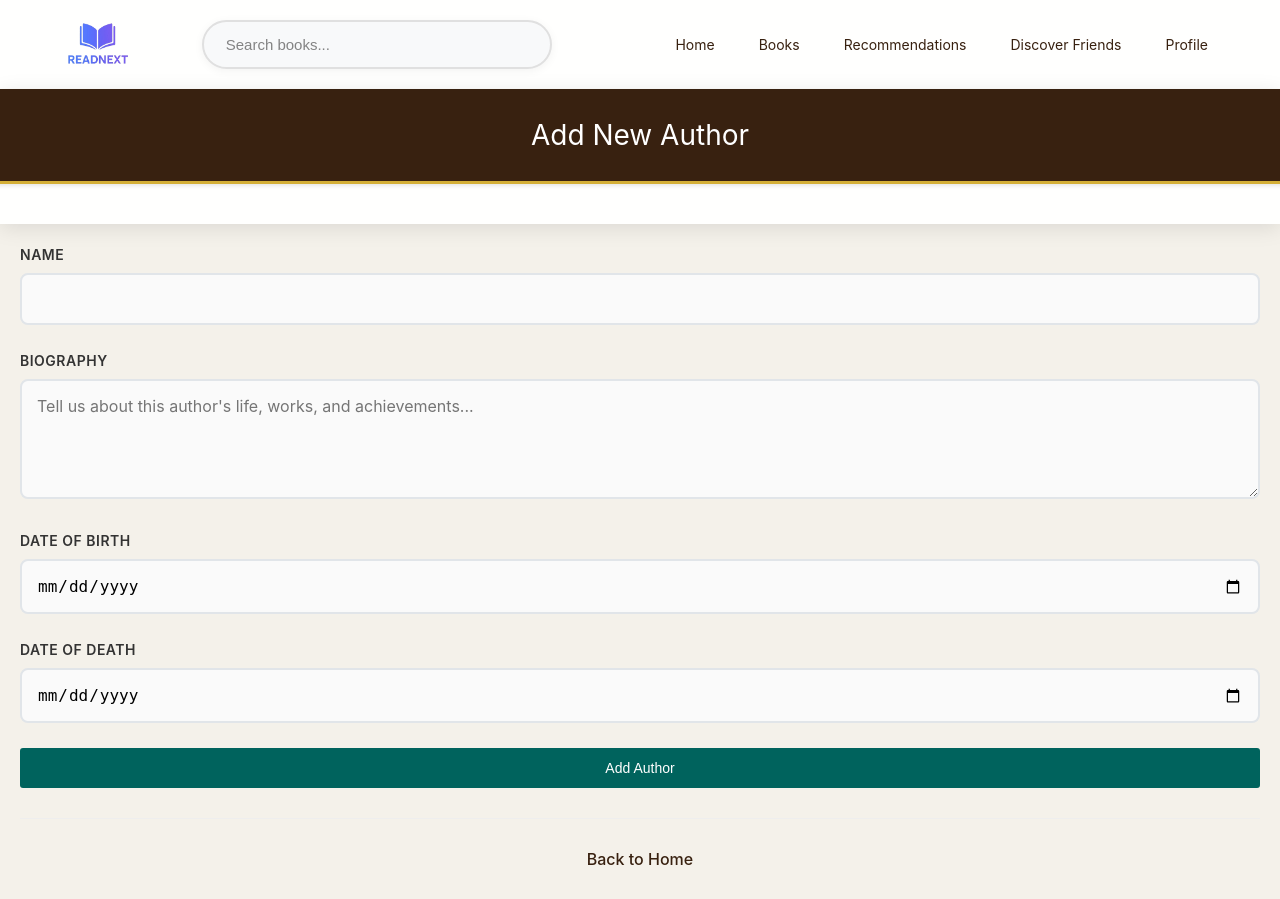
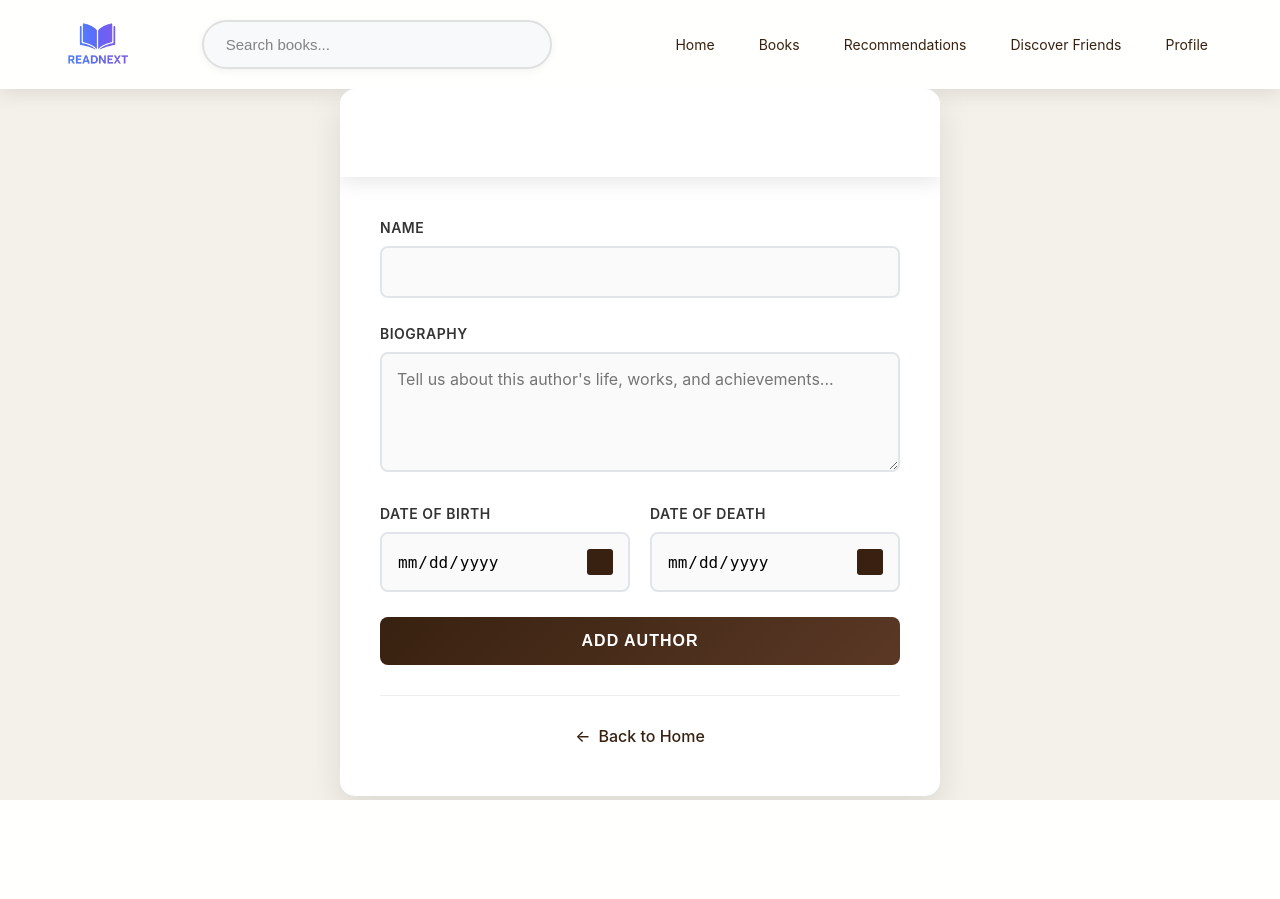
Before and after one commit to rmahale04/Book-Recommendation-System, a Flask app: template templates/add_author.html in a window 1280 px wide. After the commit the page ends 800 px from the top, so only its background shows below. Run offline with Flask 3, Linux system fonts and the light colour scheme; the template is opened without the code that fills it, so the values that code supplies are empty.

Commit message:
Enhance add_author.html with CSS styling
Updated the add_author.html template to include CSS styles for improved layout and design.

```diff
--- a/templates/add_author.html
+++ b/templates/add_author.html
@@ -3,7 +3,266 @@
 <head>
   <meta charset="UTF-8">
   <title>Add Author</title>
-  <link rel="stylesheet" href="{{ url_for('static', filename='css/form_styles.css') }}">
+  <style>
+    /* * {
+      margin: 0;
+      padding: 0;
+      box-sizing: border-box;
+    }
+
+    body {
+      font-family: 'Segoe UI', Tahoma, Geneva, Verdana, sans-serif;
+      background: linear-gradient(135deg, #f5f7fa 0%, #c3cfe2 100%);
+      min-height: 100vh;
+      padding: 20px;
+      line-height: 1.6;
+    } */
+
+    .container {
+      max-width: 600px;
+      margin: 0 auto;
+      background: white;
+      border-radius: 15px;
+      box-shadow: 0 15px 35px rgba(0, 0, 0, 0.1);
+      overflow: hidden;
+    }
+
+    .header {
+      background: linear-gradient(135deg, #382110 0%, #5a3825 100%);
+      color: white;
+      padding: 30px;
+      text-align: center;
+      position: relative;
+    }
+
+    .header::before {
+      content: '';
+      position: absolute;
+      top: 0;
+      left: 0;
+      right: 0;
+      bottom: 0;
+      opacity: 0.1;
+    }
+
+    .header h2 {
+      font-size: 2rem;
+      font-weight: 300;
+      position: relative;
+      z-index: 1;
+    }
+
+    .form-content {
+      padding: 40px;
+    }
+
+    .form-group {
+      margin-bottom: 25px;
+      position: relative;
+    }
+
+    label {
+      display: block;
+      margin-bottom: 8px;
+      font-weight: 600;
+      color: #333;
+      font-size: 14px;
+      text-transform: uppercase;
+      letter-spacing: 0.5px;
+    }
+
+    input, textarea {
+      width: 100%;
+      padding: 15px;
+      border: 2px solid #e1e5e9;
+      border-radius: 8px;
+      font-size: 16px;
+      transition: all 0.3s ease;
+      background: #fafafa;
+    }
+
+    input:focus, textarea:focus {
+      outline: none;
+      border-color: #382110;
+      background: white;
+      box-shadow: 0 0 0 3px rgba(56, 33, 16, 0.1);
+      transform: translateY(-2px);
+    }
+
+    input:hover, textarea:hover {
+      border-color: #5a3825;
+      background: white;
+    }
+
+    textarea {
+      min-height: 120px;
+      resize: vertical;
+      font-family: inherit;
+    }
+
+    .error {
+      color: #e74c3c;
+      font-size: 14px;
+      margin-top: 5px;
+      display: flex;
+      align-items: center;
+      animation: shake 0.5s ease-in-out;
+    }
+
+    .error::before {
+      content: '⚠';
+      margin-right: 5px;
+    }
+
+    @keyframes shake {
+      0%, 100% { transform: translateX(0); }
+      25% { transform: translateX(-5px); }
+      75% { transform: translateX(5px); }
+    }
+
+    .submit-btn {
+      width: 100%;
+      padding: 15px;
+      background: linear-gradient(135deg, #382110 0%, #5a3825 100%);
+      color: white;
+      border: none;
+      border-radius: 8px;
+      font-size: 16px;
+      font-weight: 600;
+      cursor: pointer;
+      transition: all 0.3s ease;
+      text-transform: uppercase;
+      letter-spacing: 1px;
+      position: relative;
+      overflow: hidden;
+    }
+
+    .submit-btn::before {
+      content: '';
+      position: absolute;
+      top: 0;
+      left: -100%;
+      width: 100%;
+      height: 100%;
+      background: linear-gradient(90deg, transparent, rgba(255,255,255,0.2), transparent);
+      transition: left 0.5s;
+    }
+
+    .submit-btn:hover::before {
+      left: 100%;
+    }
+
+    .submit-btn:hover {
+      transform: translateY(-2px);
+      box-shadow: 0 8px 25px rgba(56, 33, 16, 0.3);
+    }
+
+    .submit-btn:active {
+      transform: translateY(0);
+    }
+
+    .back-link {
+      text-align: center;
+      margin-top: 30px;
+      padding-top: 20px;
+      border-top: 1px solid #eee;
+    }
+
+    .back-link a {
+      color: #382110;
+      text-decoration: none;
+      font-weight: 500;
+      transition: all 0.3s ease;
+      display: inline-flex;
+      align-items: center;
+      padding: 8px 16px;
+      border-radius: 20px;
+    }
+
+    .back-link a::before {
+      content: '←';
+      margin-right: 8px;
+      transition: transform 0.3s ease;
+    }
+
+    .back-link a:hover {
+      color: #5a3825;
+      background: rgba(56, 33, 16, 0.1);
+    }
+
+    .back-link a:hover::before {
+      transform: translateX(-3px);
+    }
+
+    .date-inputs {
+      display: grid;
+      grid-template-columns: 1fr 1fr;
+      gap: 20px;
+    }
+
+    /* Responsive design */
+    @media (max-width: 768px) {
+      body {
+        padding: 10px;
+      }
+
+      .container {
+        margin: 0;
+        border-radius: 0;
+      }
+
+      .form-content {
+        padding: 20px;
+      }
+
+      .header {
+        padding: 20px;
+      }
+
+      .header h2 {
+        font-size: 1.5rem;
+      }
+
+      .date-inputs {
+        grid-template-columns: 1fr;
+        gap: 15px;
+      }
+    }
+
+    /* Custom styling for date inputs */
+    input[type="date"]::-webkit-calendar-picker-indicator {
+      cursor: pointer;
+      padding: 5px;
+      background: #382110;
+      color: white;
+      border-radius: 3px;
+    }
+
+    /* Loading animation for form submission */
+    .submit-btn.loading {
+      pointer-events: none;
+      opacity: 0.7;
+    }
+
+    .submit-btn.loading::after {
+      content: '';
+      position: absolute;
+      top: 50%;
+      left: 50%;
+      transform: translate(-50%, -50%);
+      width: 20px;
+      height: 20px;
+      border: 2px solid transparent;
+      border-top: 2px solid white;
+      border-radius: 50%;
+      animation: spin 1s linear infinite;
+    }
+
+    @keyframes spin {
+      0% { transform: translate(-50%, -50%) rotate(0deg); }
+      100% { transform: translate(-50%, -50%) rotate(360deg); }
+    }
+  </style>
 </head>
 <body>
     {%include "nav_page.html"%}
```
